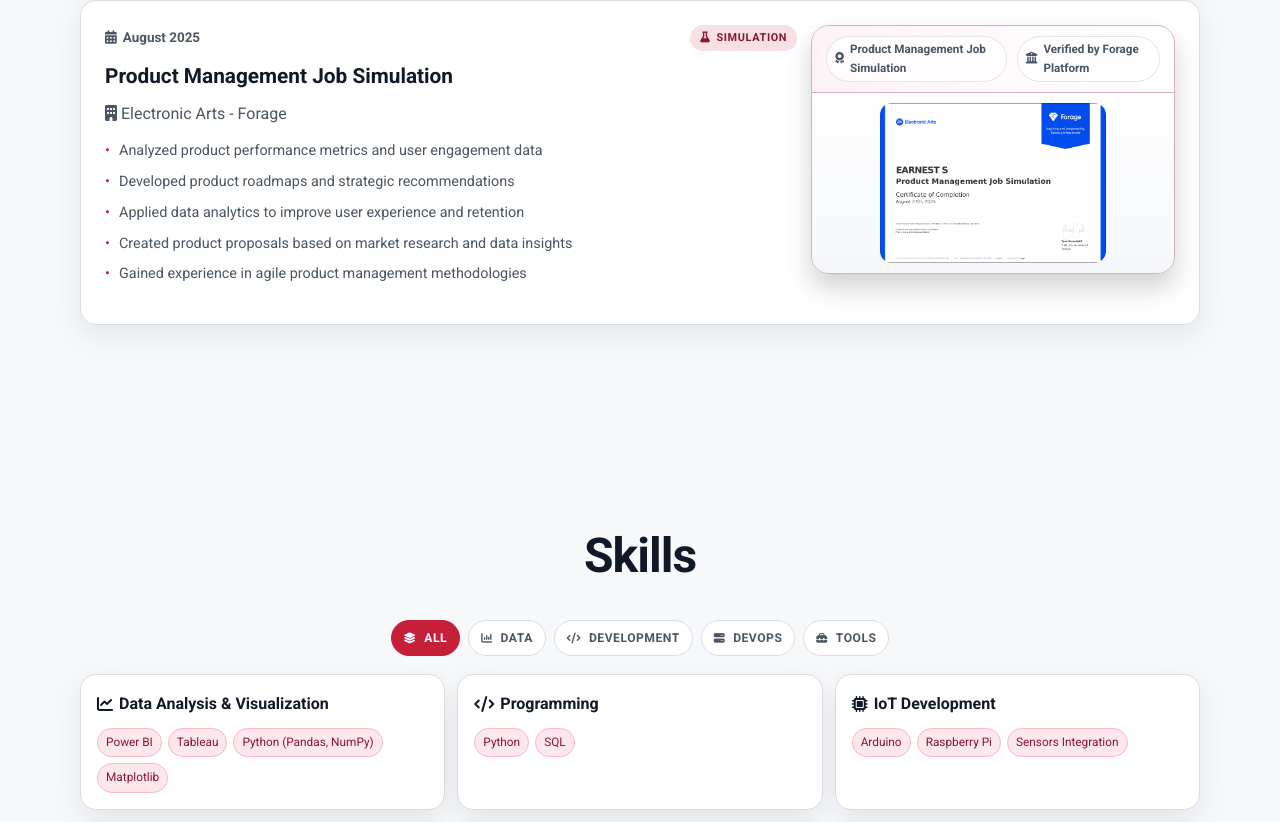
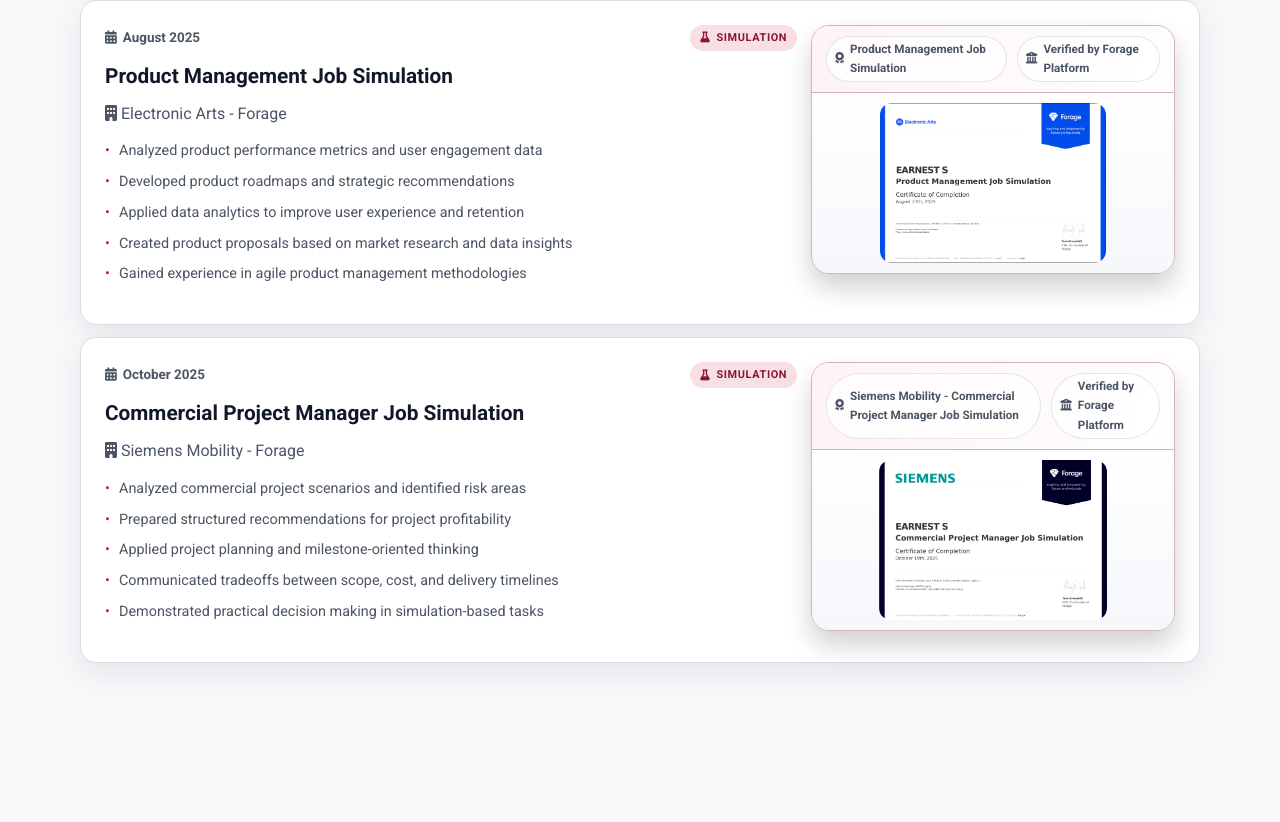
Before and after one commit to earnest-s/Earnest-Portfolio-New, a React (Vite) app: page / in a window 1280 px wide. Shown: the part 2126-2948 px from the top of the page. Built offline with nearby package versions, Linux system fonts and the light colour scheme.

Commit message:
ui-changes

```diff
--- a/src/data/portfolio.ts
+++ b/src/data/portfolio.ts
@@ -29,7 +29,7 @@
       title: 'Deloitte Data Analytics Job Simulation',
       description: 'Credential ID: FBf6vW4FzdCRNTGpwj',
       provider: 'Verified by Forage Platform',
-      imagePath: 'public/assets/deloitte-certificate.png',
+      imagePath: '/assets/deloitte-certificate.png',
     },
   },
   {
@@ -78,6 +78,27 @@
       description: 'Credential ID: wK5u5naxZnTDKGpr',
       provider: 'Verified by Forage Platform',
       imagePath: '/assets/ea-certificate.png',
+    },
+  },
+  {
+    id: 'siemens',
+    date: 'October 2025',
+    title: 'Commercial Project Manager Job Simulation',
+    company: 'Siemens Mobility - Forage',
+    type: 'simulation',
+    description: 'Completed Siemens Mobility\'s Commercial Project Manager virtual simulation focused on project commercials, stakeholder communication, and contract-aware decision making.',
+    achievements: [
+      'Analyzed commercial project scenarios and identified risk areas',
+      'Prepared structured recommendations for project profitability',
+      'Applied project planning and milestone-oriented thinking',
+      'Communicated tradeoffs between scope, cost, and delivery timelines',
+      'Demonstrated practical decision making in simulation-based tasks',
+    ],
+    certificate: {
+      title: 'Siemens Mobility - Commercial Project Manager Job Simulation',
+      description: 'Credential ID: RitwWCHt2yM2MfSqF',
+      provider: 'Verified by Forage Platform',
+      imagePath: '/assets/siemens-commercial-project-manager-job-simulation.png',
     },
   },
 ];
```
